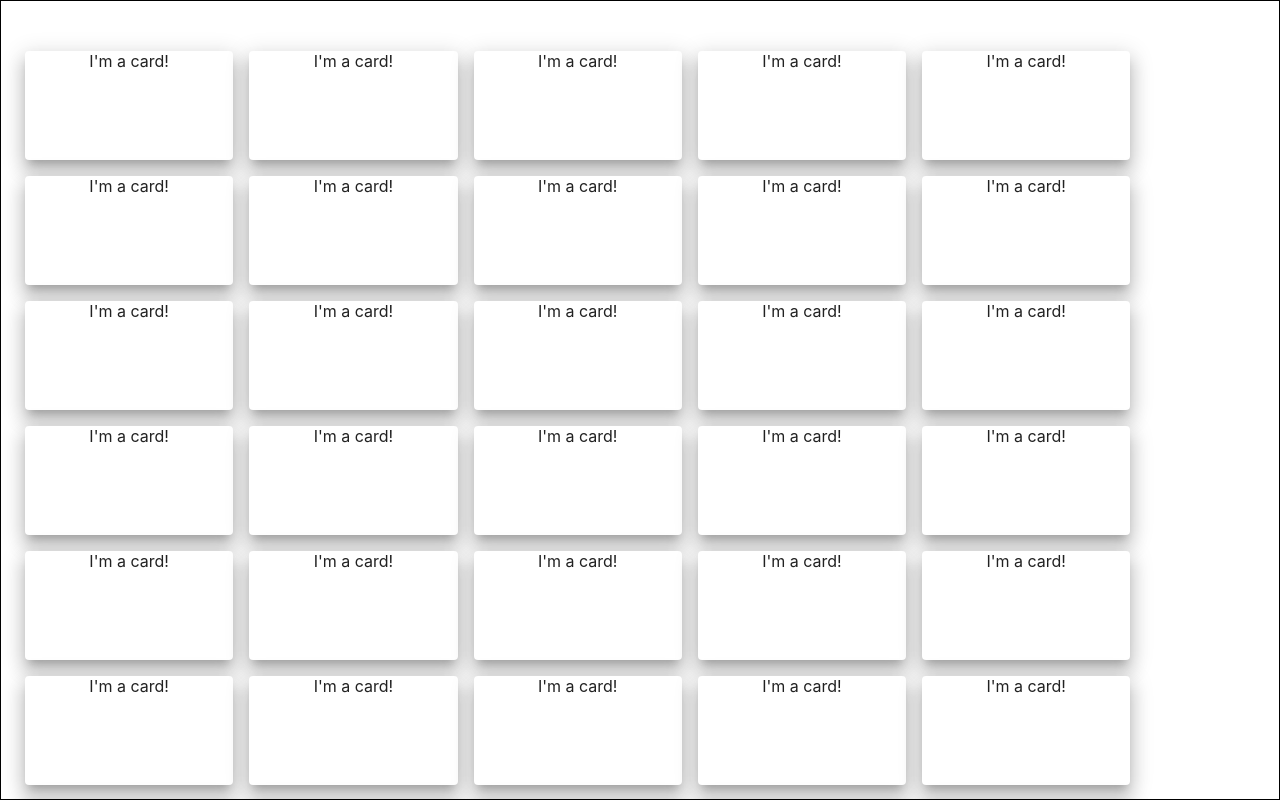
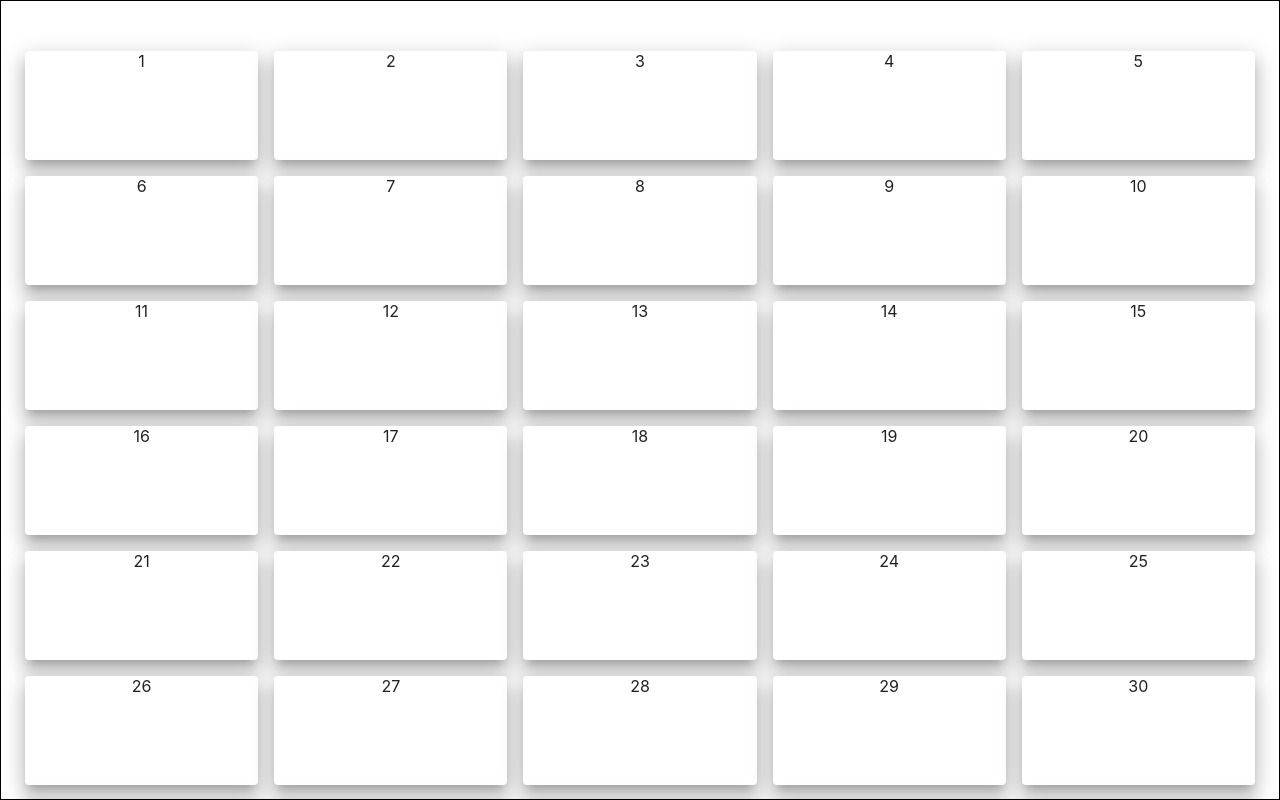
Before and after one commit to arturaszuta/card-warrior, a React (Create React App) app: page / in a window 1280 px wide. Shown: the top 800 px of the page. Built offline with nearby package versions, Linux system fonts and the light colour scheme.

Commit message:
Start setting up active card functionality.

```diff
--- a/src/App.css
+++ b/src/App.css
@@ -83,7 +83,7 @@ html, body, #app, #app>div, #root {
 }
 
 .gridCard {
-  width: 18%;
+  width: 20%;
   height: 125px;
   transition: transform .4s;
 }
--- a/src/components/Card.tsx
+++ b/src/components/Card.tsx
@@ -1,22 +1,13 @@
 import React from "react";
-import  styled  from "styled-components";
 import { Paper, Grid } from "@material-ui/core";
 
-const Card = () => {
-
-    const CardStyle = styled.div`
-    font-size: 1.5em;
-    text-align: center;
-    color: palevioletred;
-    border: 1px solid black;
-    height: 100px;
-    width: 20%;
-  `;
+const Card = (props:any) => {
+    console.log(props)
 
     return(
-        <Grid item className="gridCard">
-            <Paper className="card" elevation={12}>
-                I'm a card!
+        <Grid item className="gridCard" onClick={() => {console.log("stop it!")}}>
+            <Paper className="card" elevation={12}  >
+                {props.index}
             </Paper>
         </Grid>
     )
--- a/src/components/Dungeon.tsx
+++ b/src/components/Dungeon.tsx
@@ -1,6 +1,7 @@
-import React from "react";
+import React, { useState } from "react";
 import { Container, Grid } from "@material-ui/core";
 import Card from "./Card";
+import { createBuilderStatusReporter } from "typescript";
 
 interface IDungeon {
     size: string;
@@ -9,7 +10,7 @@ interface IDungeon {
 
 const Dungeon = (props:IDungeon) => {
     const { size } = props;
-    let sizeCount;
+    let sizeCount = 0;
 
     const BuildDungeon = (size: string) => {
         switch(size) {
@@ -19,10 +20,19 @@ const Dungeon = (props:IDungeon) => {
         }
     }
 
+    const BuildState = (size: number) => {
+        const tempArray = Array.from(Array(size).keys());
+        const stateArray = tempArray.map((e, index) => {CardIndex: index + 1; Active: false})
+        return stateArray;
+    }
+
     BuildDungeon(size);
+    const stateArray = BuildState(sizeCount);
+
+    const [mainState, setMainState] = useState(stateArray);
 
     const cardArray = Array.from(Array(sizeCount).keys());
-    const allCards = cardArray.map(e => <Card key={e}/>)
+    const allCards = cardArray.map((e, index) => {return <Card key={index} index={index + 1} active={false}/>})
 
     return(
         <Grid className="dungeon-wrapper" spacing={2} container>
--- a/src/components/sampleReactStack.tsx
+++ b/src/components/sampleReactStack.tsx
@@ -24,8 +24,7 @@ const SampleStack = (props:any) => {
 
 
 const cardArray = Array.from(Array(40).keys())
-console.log(cardArray)
-const allCards = cardArray.map(e => <Card key={e}/>)
+const allCards = cardArray.map((e, index) => <Card key={e} />)
 
     return (
       <StackGrid
```
